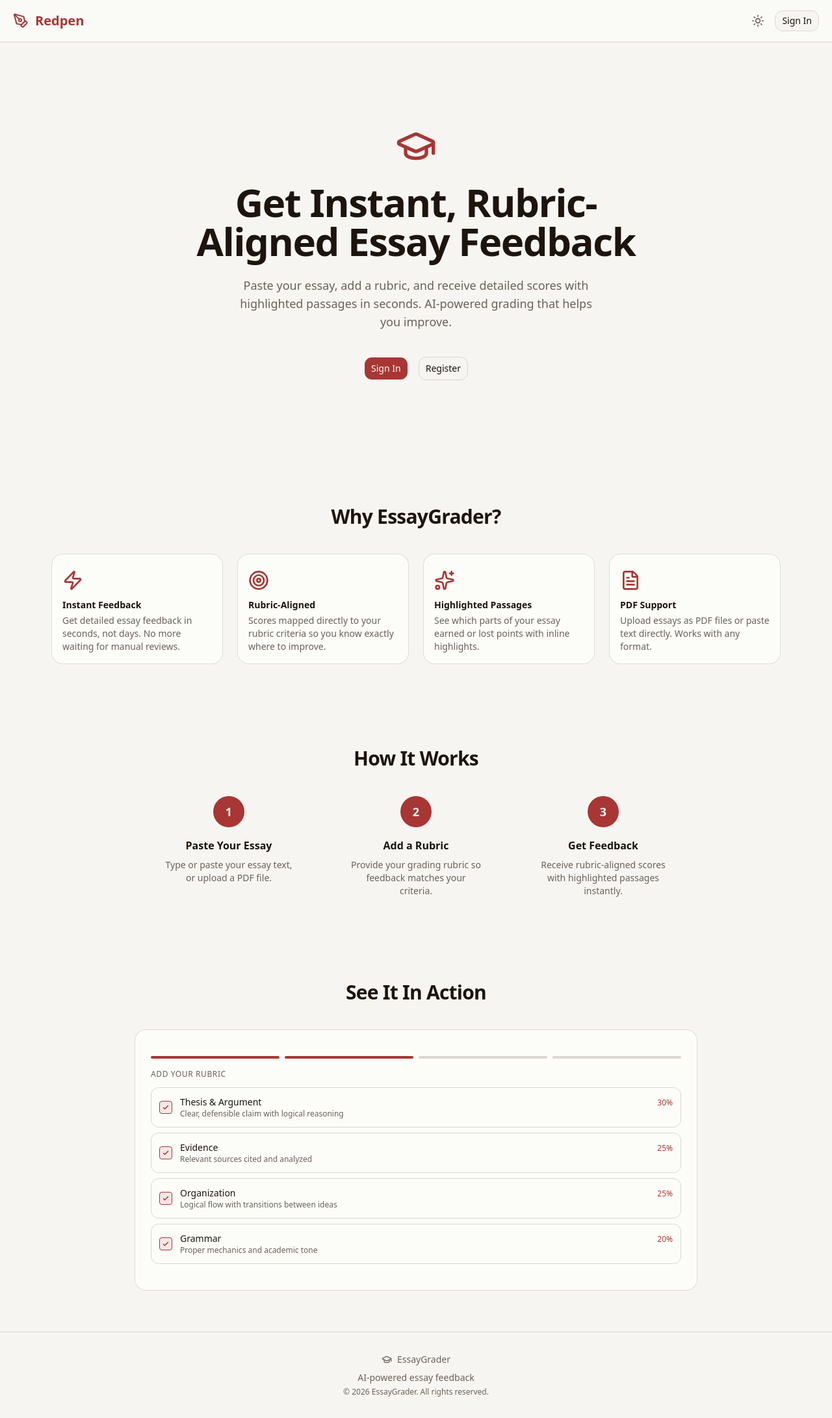
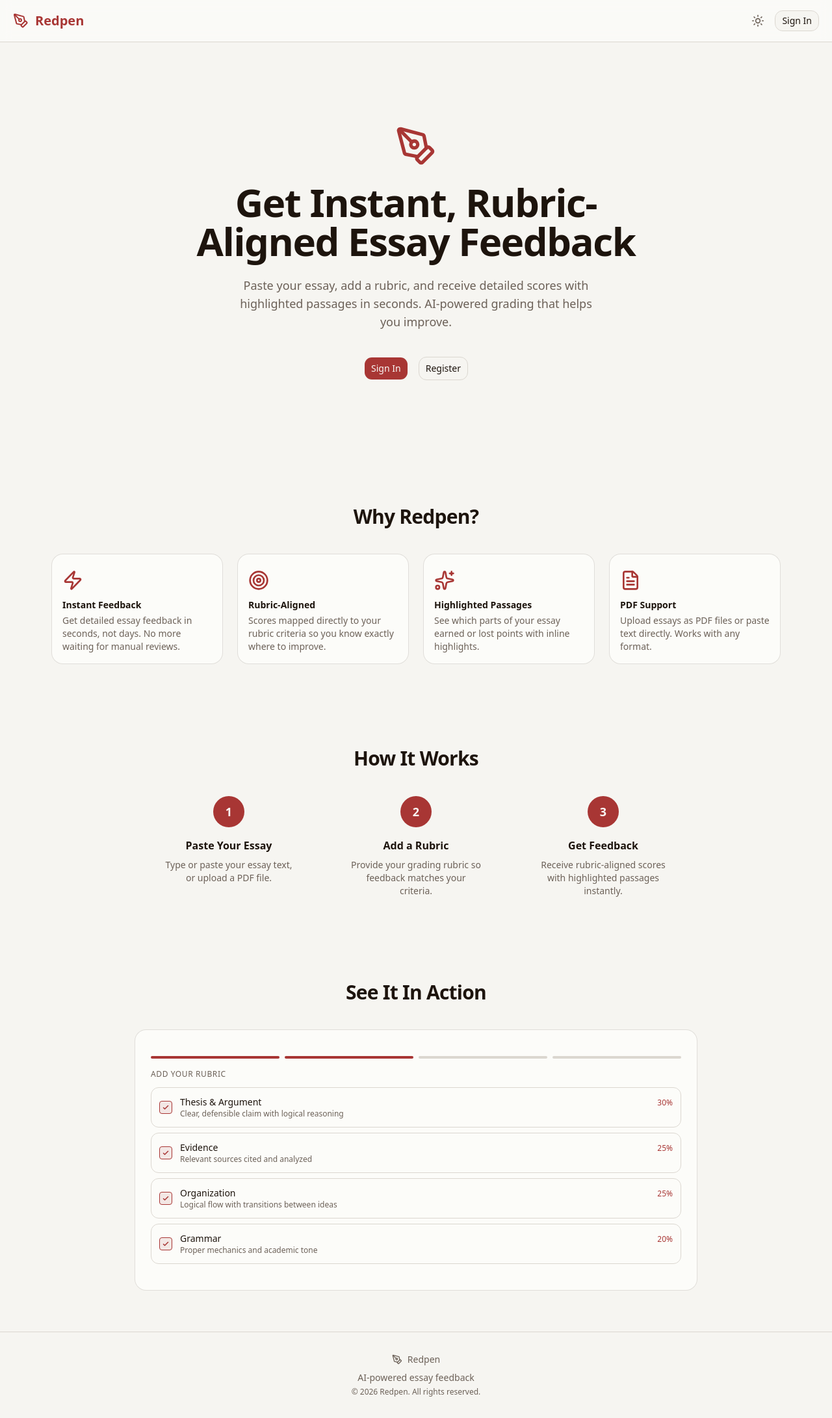
Before and after one commit to meg546/essay-grader, a React (Vite) app: page / in a window 1280 px wide. Shown: the whole page at 65% size. Built offline with nearby package versions, Linux system fonts and the light colour scheme.

Commit message:
feat(rebrand): update landing page copy to Redpen

```diff
--- a/src/components/landing/FeatureHighlights.tsx
+++ b/src/components/landing/FeatureHighlights.tsx
@@ -52,7 +52,7 @@ export function FeatureHighlights() {
     <section className="py-16">
       <div className="mx-auto max-w-6xl px-4">
         <h2 className="mb-10 text-center text-3xl font-bold tracking-tight text-foreground text-balance">
-          Why EssayGrader?
+          Why Redpen?
         </h2>
         <motion.div
           className="grid gap-6 sm:grid-cols-2 lg:grid-cols-4"
--- a/src/components/landing/Footer.tsx
+++ b/src/components/landing/Footer.tsx
@@ -1,20 +1,20 @@
-import { GraduationCap } from "lucide-react"
+import { PenTool } from "lucide-react"
 
 export function Footer() {
   return (
     <footer className="border-t border-border py-8">
       <div className="mx-auto max-w-6xl px-4 text-center">
         <div className="flex items-center justify-center gap-2">
-          <GraduationCap aria-hidden="true" className="size-4 text-muted-foreground" />
+          <PenTool aria-hidden="true" className="size-4 text-muted-foreground" />
           <span className="text-sm font-medium text-muted-foreground">
-            EssayGrader
+            Redpen
           </span>
         </div>
         <p className="mt-2 text-sm text-muted-foreground">
           AI-powered essay feedback
         </p>
         <p className="mt-1 text-xs text-muted-foreground">
-          &copy; {new Date().getFullYear()} EssayGrader. All rights reserved.
+          &copy; {new Date().getFullYear()} Redpen. All rights reserved.
         </p>
       </div>
     </footer>
--- a/src/components/landing/HeroSection.tsx
+++ b/src/components/landing/HeroSection.tsx
@@ -1,5 +1,5 @@
 import { motion } from "motion/react"
-import { GraduationCap } from "lucide-react"
+import { PenTool } from "lucide-react"
 import { Button } from "@/components/ui/button"
 
 interface HeroSectionProps {
@@ -17,7 +17,7 @@ export function HeroSection({ onSignIn, onRegister }: HeroSectionProps) {
         transition={{ duration: 0.6, ease: "easeOut" }}
       >
         <div className="mb-6 flex justify-center">
-          <GraduationCap aria-hidden="true" className="size-16 text-primary" />
+          <PenTool aria-hidden="true" className="size-16 text-primary" />
         </div>
         <h1 className="text-4xl font-bold tracking-tight text-foreground sm:text-5xl lg:text-6xl text-balance">
           Get Instant, Rubric-Aligned Essay Feedback
```
